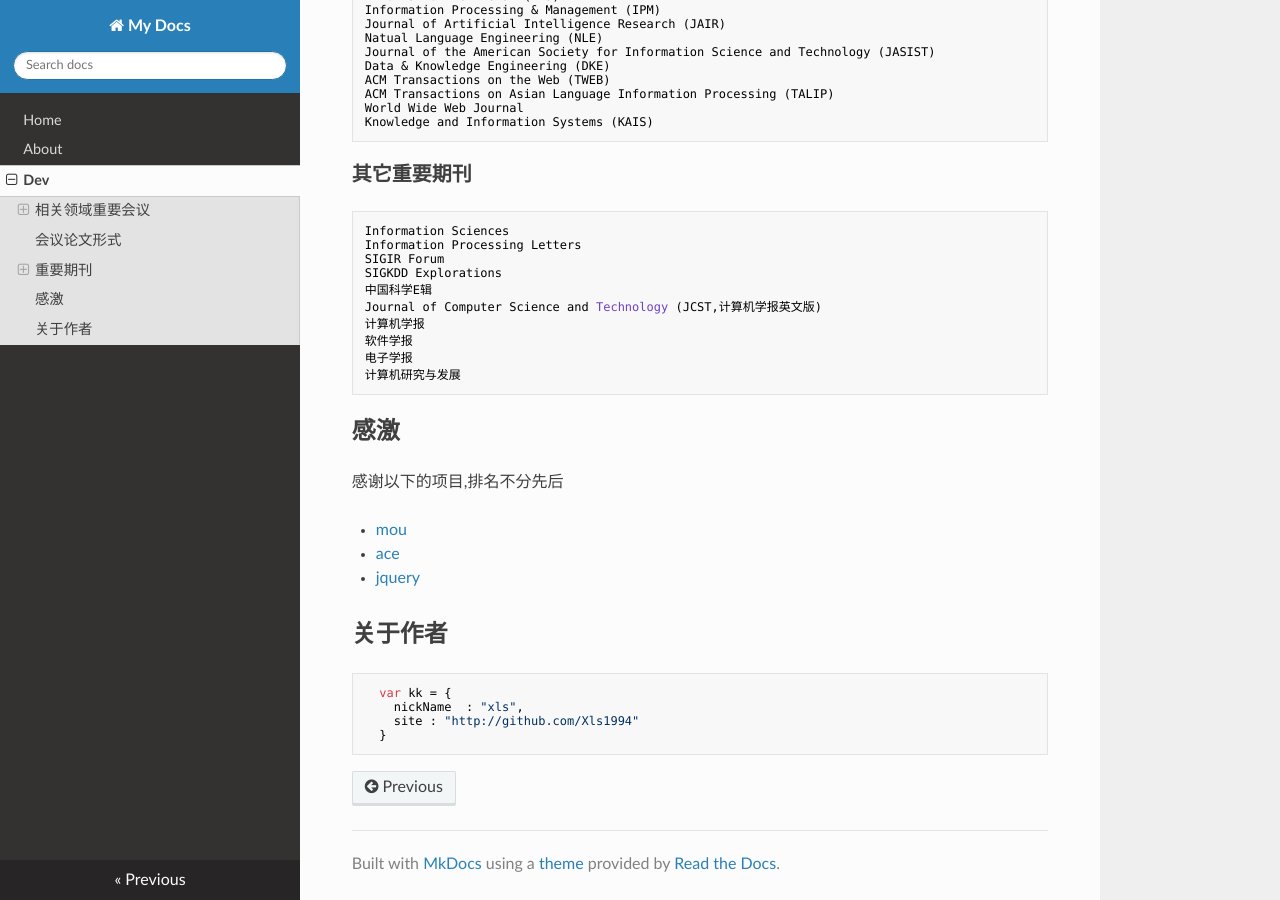
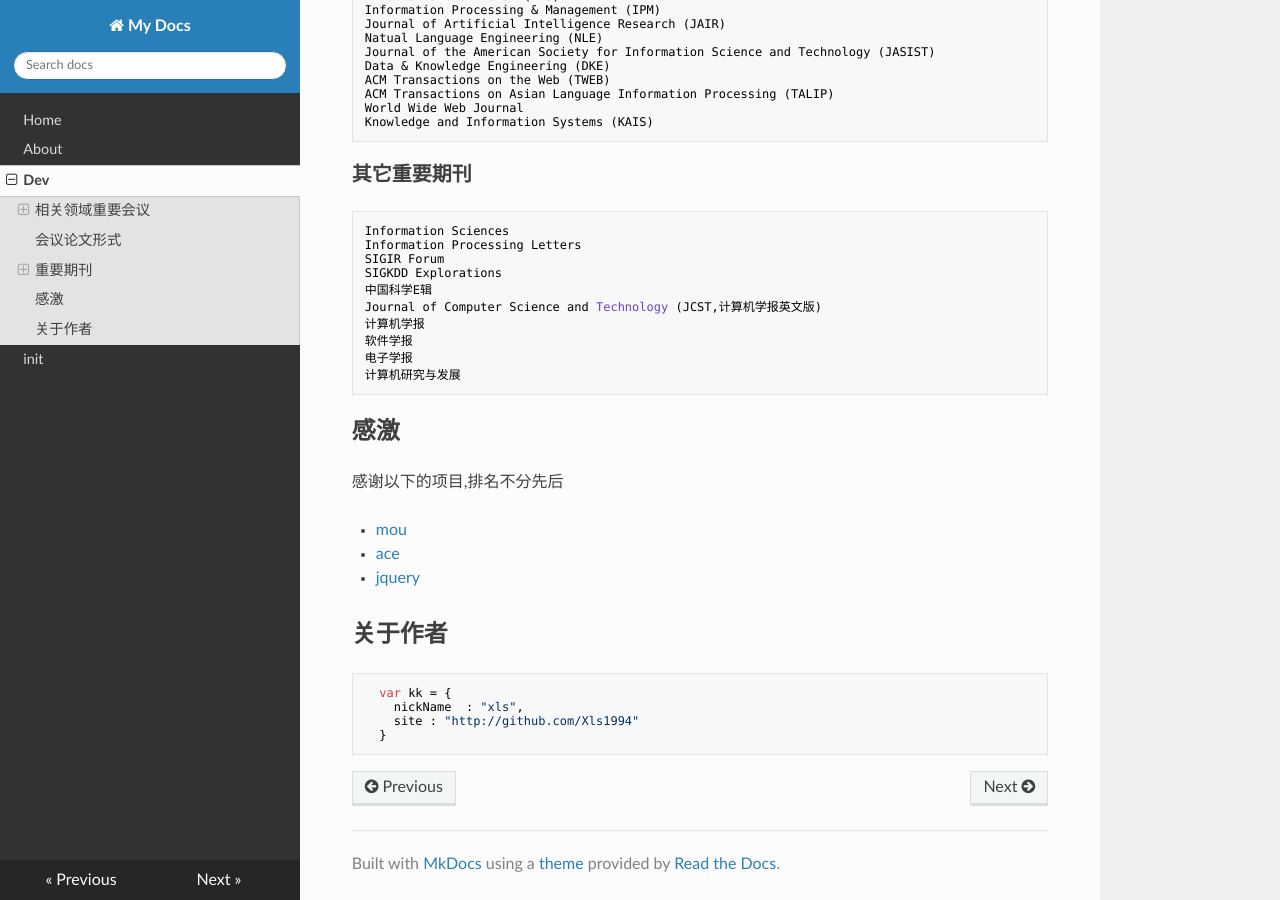
Before and after one commit to Xls1994/Dlblogs, an MkDocs documentation site: the page built from docs/develop.md, in a window 1280 px wide and 900 px high, scrolled down 1628 px. Built offline with MkDocs 1.6.1, drawn with Linux system fonts in a browser that asks for light colours; nearby versions of some CDN libraries; old or Windows-style settings are respelled for this version of MkDocs.

Commit message:
Update mkdocs.yml

```diff
--- a/mkdocs.yml
+++ b/mkdocs.yml
@@ -3,4 +3,5 @@ pages:
 - [index.md, Home]
 - [about.md, About]
 - [develop.md ,Dev]
+- [nn\init.md,init]
 theme: readthedocs
```
